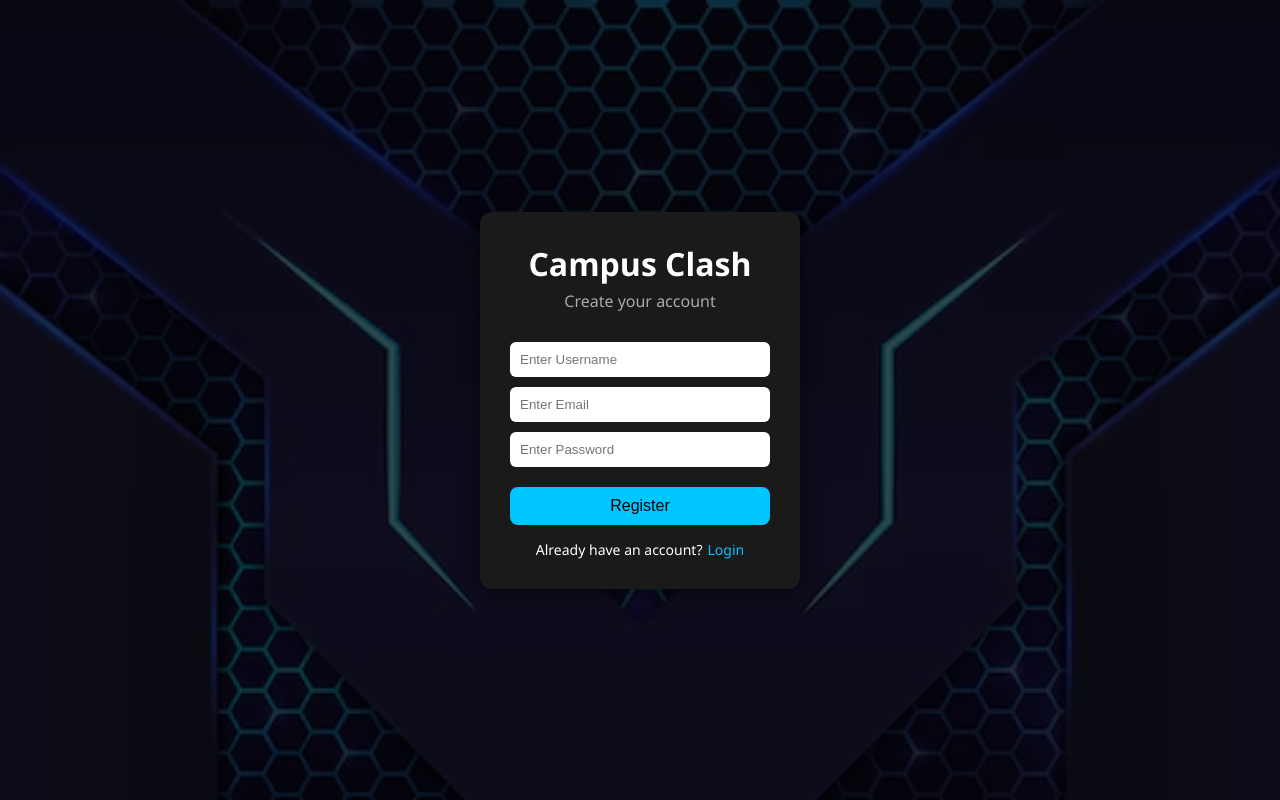
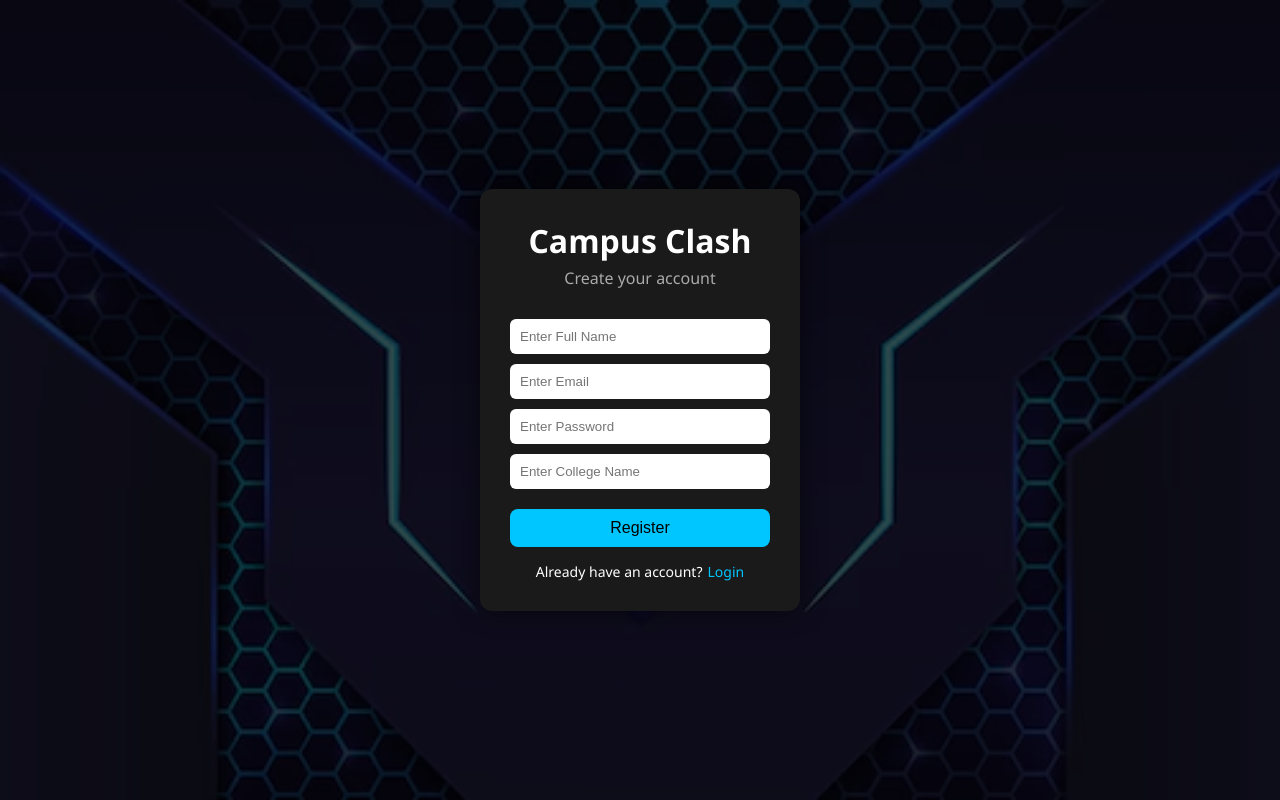
Before and after one commit to adityashukla1870-pixel/campus-clash-frontend, a React (Vite) app: page /register in a window 1280 px wide. Built offline with nearby package versions, Linux system fonts and the light colour scheme.

Commit message:
refactor: migrate auth pages to axios

```diff
--- a/src/pages/Register.jsx
+++ b/src/pages/Register.jsx
@@ -1,94 +1,134 @@
 import { useState } from "react";
 import { useNavigate } from "react-router-dom";
+import API from "../api/axios";
 
-function Register(){
+function Register() {
 
   const navigate = useNavigate();
 
-const [name,setName] = useState("");
-const [email,setEmail] = useState("");
-const [password,setPassword] = useState("");
-const [college,setCollege] = useState("");
-const [gameUID,setGameUID] = useState("");
+  const [name, setName] = useState("");
+  const [email, setEmail] = useState("");
+  const [password, setPassword] = useState("");
+  const [college, setCollege] = useState("");
 
-const handleRegister = (e)=>{
 
-e.preventDefault()
+  const handleRegister = async (e) => {
 
-fetch("http://127.0.0.1:5000/auth/register",{
+    e.preventDefault();
 
-method:"POST",
-
-headers:{
-"Content-Type":"application/json"
-},
-
-body:JSON.stringify({
-name:name,
-email:email,
-password:password,
-college:college,
-game_uid:gameUID
-})
-
-})
-.then(res=>res.json())
-.then(data=>{
-
-alert(data.message || data.error)
-
-if(data.message){
-navigate("/")
+    if (
+      !name ||
+      !email ||
+      !password ||
+      !college
+    ) {
+      alert("Please fill all fields");
+      return;
     }
 
-})
+    try {
+
+      const res = await API.post("/auth/register", {
+        name,
+        email,
+        password,
+        college,
+
+      });
+
+      const data = res.data;
+
+      alert(data.message || "Registration Successful");
+
+      navigate("/");
+
+    } catch (err) {
+
+      console.error(err);
+
+      alert(
+        err.response?.data?.error ||
+        err.response?.data?.msg ||
+        "Registration Failed"
+      );
 
     }
 
-return(
+  };
+
+  return (
 
     <div className="register-page">
 
       <div className="register-card">
 
         <h1>Campus Clash</h1>
-    <p className="register-sub">Create your account</p>
+
+        <p className="register-sub">
+          Create your account
+        </p>
+
+        <form onSubmit={handleRegister}>
 
           <input
             type="text"
-      placeholder="Enter Username"
-      onChange={(e)=>setUsername(e.target.value)}
+            placeholder="Enter Full Name"
+            value={name}
+            onChange={(e) => setName(e.target.value)}
           />
 
           <input
             type="email"
             placeholder="Enter Email"
-      onChange={(e)=>setEmail(e.target.value)}
+            value={email}
+            onChange={(e) => setEmail(e.target.value)}
           />
 
           <input
             type="password"
             placeholder="Enter Password"
-      onChange={(e)=>setPassword(e.target.value)}
+            value={password}
+            onChange={(e) => setPassword(e.target.value)}
           />
 
-    <button onClick={handleRegister}>
+          <input
+            type="text"
+            placeholder="Enter College Name"
+            value={college}
+            onChange={(e) => setCollege(e.target.value)}
+          />
+
+
+
+          <button
+            type="submit"
+            disabled={
+              !name ||
+              !email ||
+              !password ||
+              !college
+            }
+          >
             Register
           </button>
 
+        </form>
+
         <p className="login-text">
           Already have an account?
-      <span onClick={()=>navigate("/login")}>
+
+          <span onClick={() => navigate("/login")}>
             Login
           </span>
+
         </p>
 
       </div>
 
     </div>
 
-)
+  );
 
 }
 
-export default Register
+export default Register;
```
Lines whose indentation alone changed are shown as unchanged.
